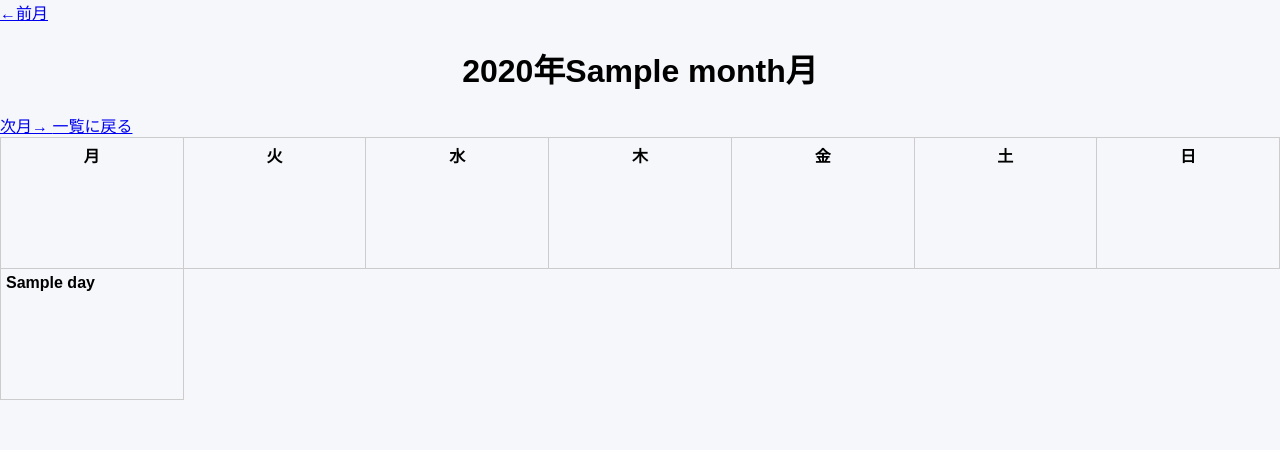
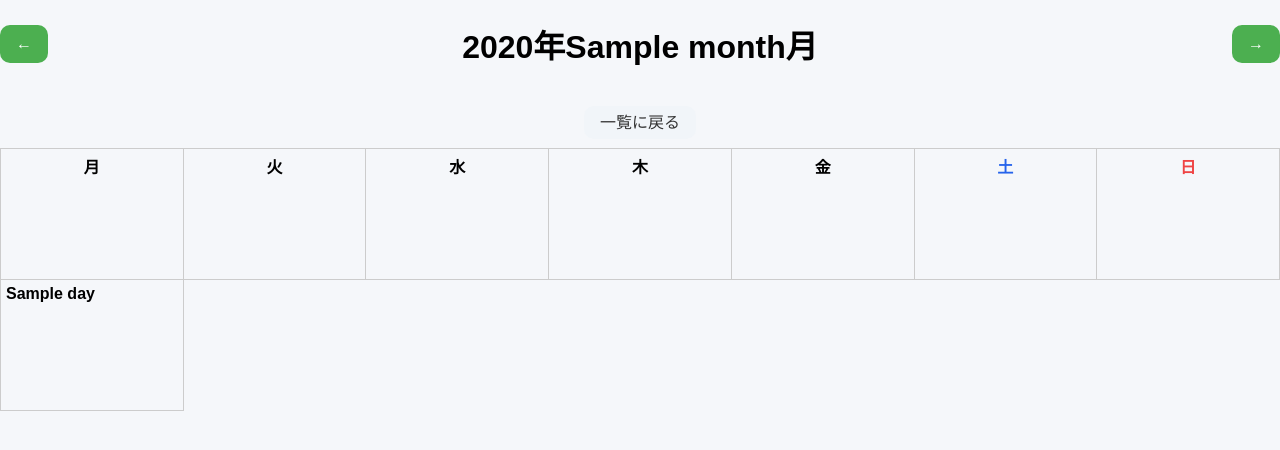
Before and after one commit to kokura-yuta/job-app, a FastAPI app: template templates/calendar.html in a window 1280 px wide. Shown: the top 450 px of the page. Run offline with FastAPI, Linux system fonts and the light colour scheme; the template is opened without the code that fills it: most values are stand-ins (such as "Sample title", 1, 10 or a date in 2020); some libraries are stand-ins or nearby versions.

Commit message:
calendar fix

```diff
--- a/templates/calendar.html
+++ b/templates/calendar.html
@@ -3,7 +3,7 @@
 <head>
     <meta name="viewport" content="width=device-width, initial-scale=1.0">
     <title>カレンダー</title>
-    <style>
+<style>
         body{
             font-family:Arial, sans-serif;
             background:#f5f7fa;
@@ -56,6 +56,13 @@
             color: #555;
             font-weight: bold;
         }
+
+        .sun{
+            color:#ef4444;
+        }
+        .sat{
+            color:#2563eb;
+        }
     @media (max-width: 768px){
 
         th, td{
@@ -73,29 +80,71 @@
             table-layout:fixed;
         }
     }
-    </style>
+
+    .calendar-header{
+            display:flex;
+            justify-content:space-between;
+            align-items:center;
+            margin-bottom:20px;
+        }
+
+        .nav-btn{
+            background:#4CAF50;
+            color:white;
+            padding:10px 16px;
+            border-radius:10px;
+            text-decoration:none;
+            font-weight:bold;
+        }
+
+        .back-area{
+            text-align:center;
+            margin-bottom:15px;
+        }
+
+        .back-btn{
+            background:#f1f5f9;
+            color:#333;
+            padding:8px 16px;
+            border-radius:10px;
+            text-decoration:none;
+        }
+</style>
 </head>
 <body>
 
-<a href="/calendar?user_id={{ user_id }}&year={{ prev_year }}&month={{ prev_month }}">
-    ←前月
-</a>
-<h1>{{ year }}年{{ month }}月</h1>
-<a href="/calendar?user_id={{ user_id }}&year={{ next_year }}&month={{ next_month }}">
-    次月→
-</a>
+<div class="calendar-header">
 
-<a href="/list?user_id={{ user_id }}">一覧に戻る</a>
+    <a class="nav-btn"
+       href="/calendar?user_id={{ user_id }}&year={{ prev_year }}&month={{ prev_month }}">
+       ←
+    </a>
+
+    <h1>{{ year }}年{{ month }}月</h1>
+
+    <a class="nav-btn"
+       href="/calendar?user_id={{ user_id }}&year={{ next_year }}&month={{ next_month }}">
+       →
+    </a>
+
+</div>
+
+<div class="back-area">
+    <a class="back-btn"
+       href="/list?user_id={{ user_id }}">
+       一覧に戻る
+    </a>
+</div>
 
 <table>
     <tr>
-        <th>月</th>
-        <th>火</th>
-        <th>水</th>
-        <th>木</th>
-        <th>金</th>
-        <th>土</th>
-        <th>日</th>
+        <th class="mon">月</th>
+        <th class="tue">火</th>
+        <th class="wed">水</th>
+        <th class="thu">木</th>
+        <th class="fri">金</th>
+        <th class="sat">土</th>
+        <th class="sun">日</th>
     </tr>
 
     {% for week in calendar_days %}
```
Also changed, not shown: 1 other file.
